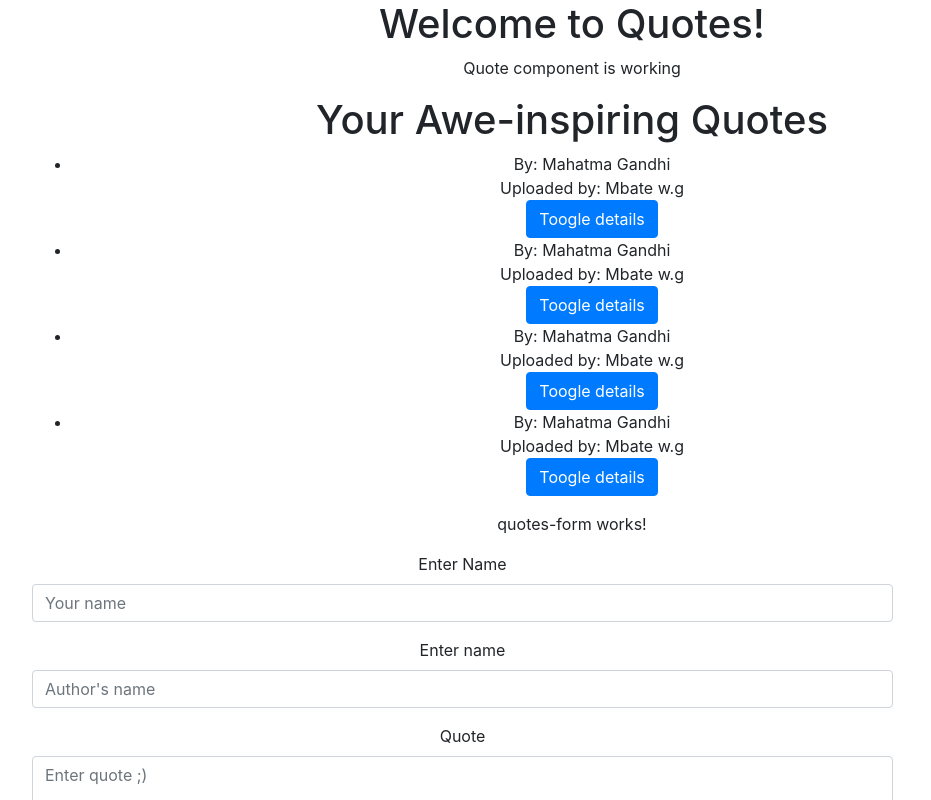
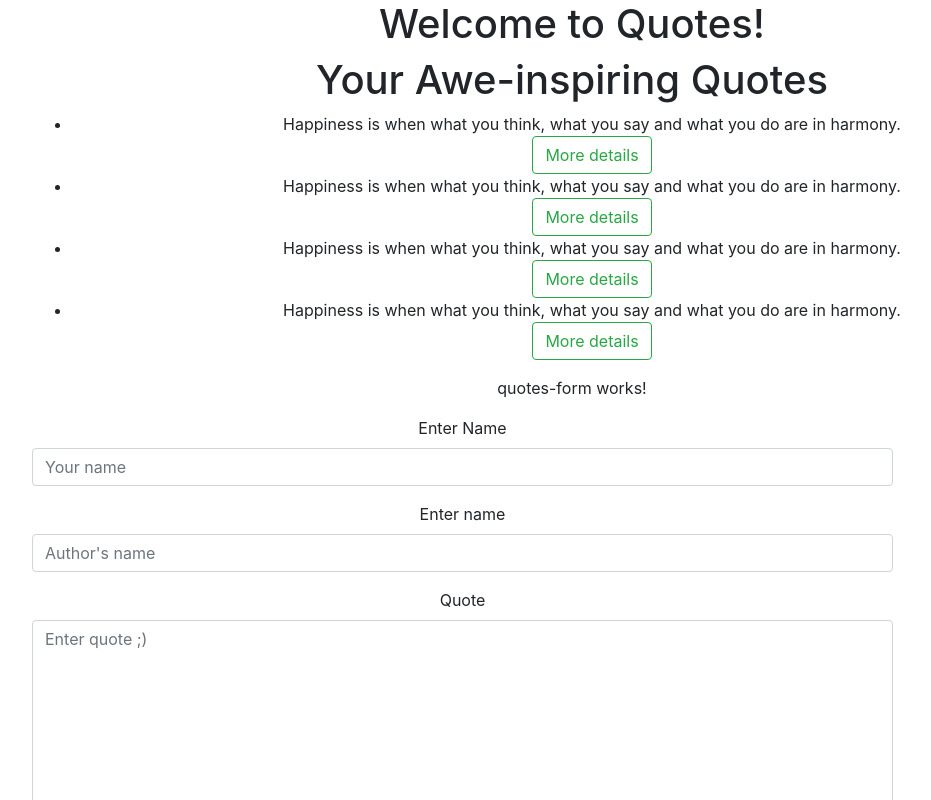
Before and after one commit to Wess58/Quotes, an Angular app: page / in a window 1280 px wide. Shown: the top 800 px of the page, without its empty margins (68-999 px from the left). Built offline with nearby package versions, Linux system fonts and the light colour scheme.

Commit message:
switched properties to be displayed

```diff
--- a/src/app/quote-details/quote-details.component.html
+++ b/src/app/quote-details/quote-details.component.html
@@ -1,4 +1,9 @@
-<p>
+<!-- <p>
   quote-details works!
-</p>
-<p>{{quotes.description}}</p>
+</p> -->
+<ul>
+
+<li>By: {{quotes.author}} </li>
+<li>Uploaded by: {{quotes.name}}</li>
+
+</ul>
--- a/src/app/quotes/quotes.component.html
+++ b/src/app/quotes/quotes.component.html
@@ -1,11 +1,11 @@
 <div class="container">
-  <p>Quote component is working</p>
+  <!-- <p>Quote component is working</p> -->
   <h1>Your Awe-inspiring Quotes</h1>
 
 <ul>
   <div  *ngFor='let quotes of quotes;let i = index'>
-  <li>By: {{quotes.author}} <br> Uploaded by: {{quotes.name}}</li>
-  <button class="btn btn-primary" (click)='toogleDetails(i)'>Toogle details</button>
+  <li>{{quotes.description}}</li>
+  <button class="btn btn-outline-success" (click)='toogleDetails(i)'>More details</button>
 
 <app-quote-details *ngIf="quotes.showDescription" [quotes]='quotes'></app-quote-details>
 </div>
```
